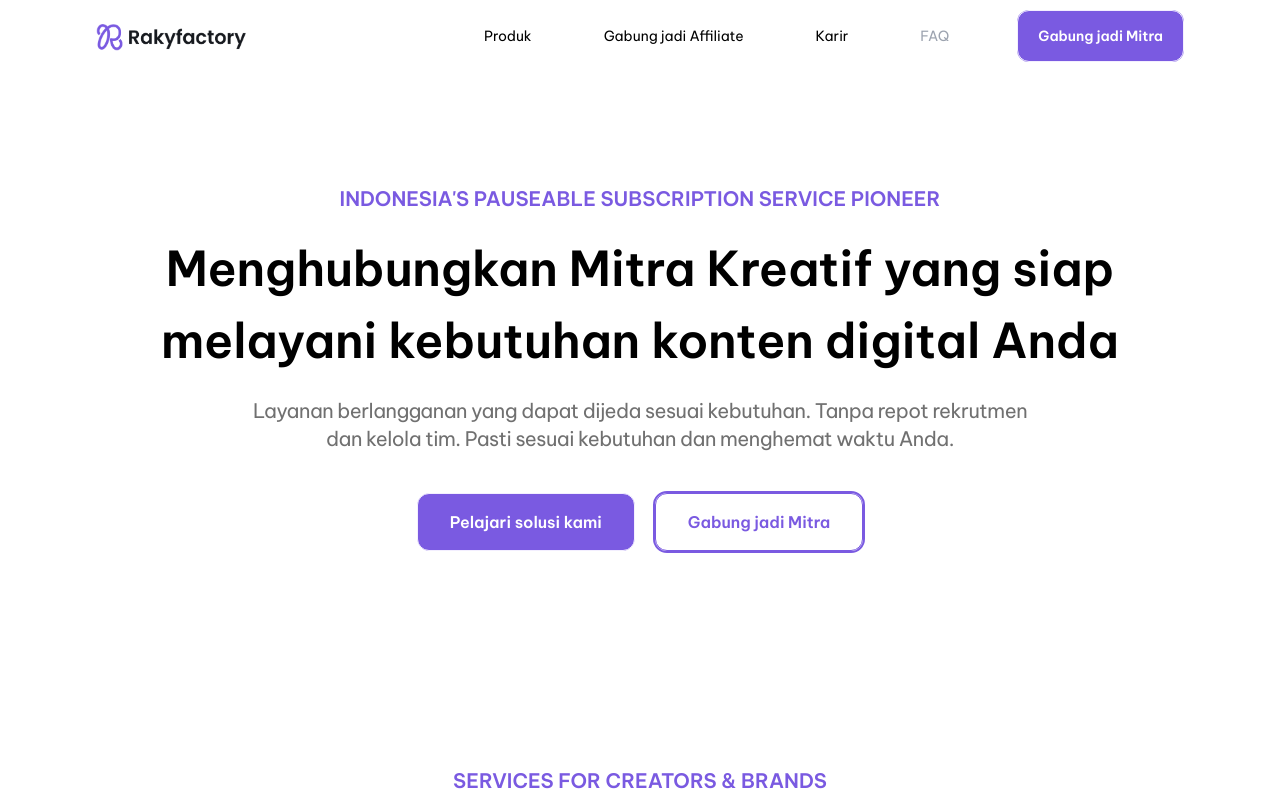
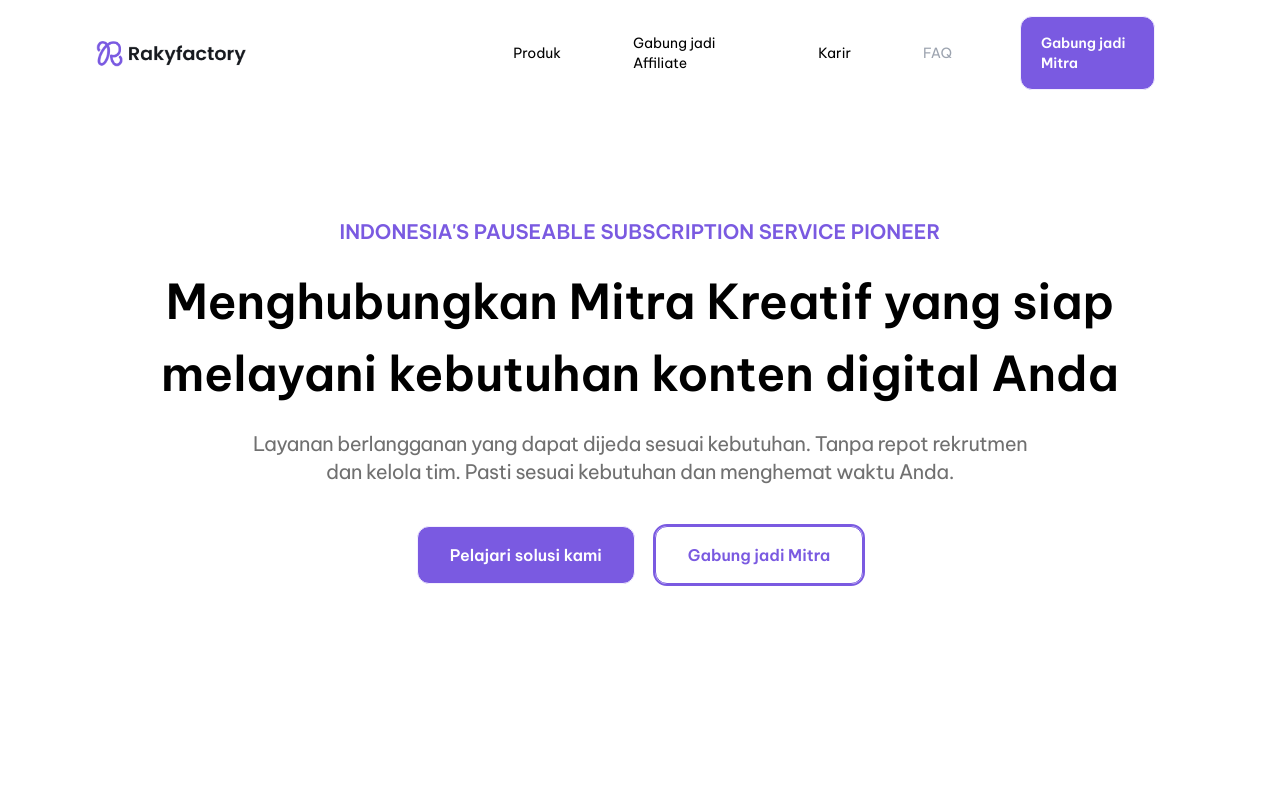
Before and after one commit to biillskiii/rakyfactory, a React (Vite) app: page / in a window 1280 px wide. Shown: the top 800 px of the page. Built offline with nearby package versions, Linux system fonts and the light colour scheme.

Commit message:
fixed navbar

```diff
--- a/src/components/Landingpage/Navbar.jsx
+++ b/src/components/Landingpage/Navbar.jsx
@@ -23,8 +23,8 @@ const NavbarDefault = () => {
   };
   const shadowClass = isScrolled ? "drop-shadow-md" : "drop-shadow-none";
   const navList = (
-    <div className="pl-5 flex justify-start lg:justify-center items-center">
-      <ul className="text-sm mb-4 mt-2 lg:mb-0 lg:mt-0 lg:flex lg:flex-row lg:items-center lg:gap-x-16">
+    <div className="w-full pl-5 flex justify-start lg:justify-center items-center">
+      <ul className="w-11/12 text-sm mb-4 mt-2 lg:mb-0 lg:mt-0 lg:flex lg:flex-row lg:items-center lg:gap-x-16">
         <li className="p-1 cursor-pointer ">
           <a
             href="#product"
@@ -94,7 +94,7 @@ const NavbarDefault = () => {
                 .scrollIntoView({ behavior: "smooth" });
               closeNavbar();
             }}
-            className="p-1 cursor-pointer bg-P1 px-5 py-4  rounded-xl  font-semibold before:ease relative overflow-hidden border border-P2 transition-all before:absolute before:right-0 before:top-0 before:h-14 before:w-6 before:translate-x-10 before:rotate-6 before:bg-white before:opacity-10 before:duration-700 hover:before:-translate-x-44"
+            className="w-full cursor-pointer flex justify-center bg-P1 px-5 p-3 lg:py-4  rounded-xl  font-semibold before:ease relative overflow-hidden border border-P2 transition-all before:absolute before:right-0 before:top-0 before:h-14 before:w-6 before:translate-x-10 before:rotate-6 before:bg-white before:opacity-10 before:duration-700 hover:before:-translate-x-44"
             style={{ color: "#ffffff" }}
           >
             Gabung jadi Mitra
@@ -105,7 +105,7 @@ const NavbarDefault = () => {
   );
   return (
     <nav
-      className={`w-full px-5 lg:px-24 h-full bg-transparent text-black bg-white sticky top-0 py-2 lg:py-4 z-50 transition-all duration-300 ${shadowClass}`}
+      className={`w-full px-5 lg:px-24 h-auto  bg-transparent text-black bg-white sticky top-0 py-2 lg:py-4 z-50 transition-all duration-300 ${shadowClass}`}
     >
       <div className=" mx-auto flex items-center justify-end text-blue-gray-900">
         <a
```
